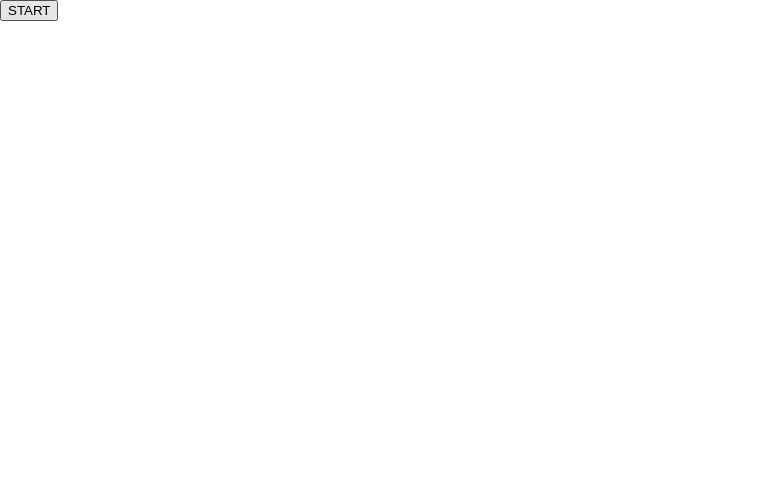
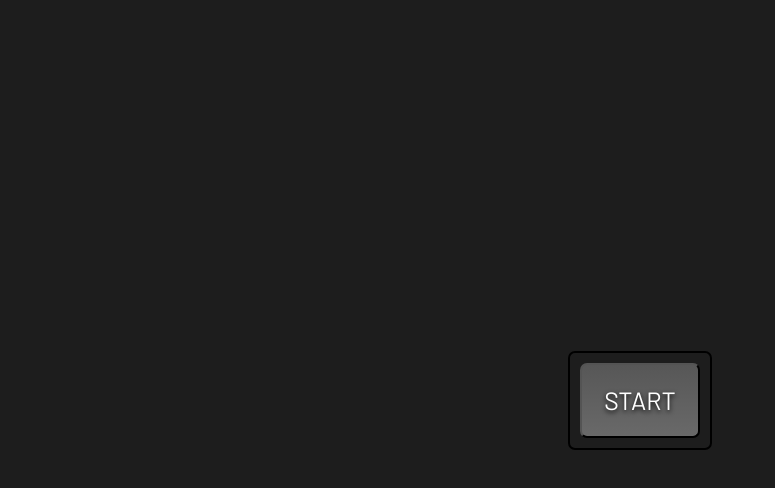
Before and after one commit to kcereno/picture-in-picture, a plain HTML site: page index.html in a window 1280 px wide. Shown: the whole page, without its empty margins (0-775 px from the left). Drawn offline with Linux system fonts and the light colour scheme.

Commit message:
Add button and background styling

```diff
--- a/style.css
+++ b/style.css
@@ -1,8 +1,46 @@
+@import url('https://fonts.googleapis.com/css2?family=Barlow&family=Roboto:wght@700&display=swap');
+
 html {
     box-sizing: border-box;
 }
 
 body {
     margin: 0;
-    min-height: 100vh;
+    height: 100vh;
+    display: flex;
+    justify-content: center;
+    align-items: center;
+    background: rgb(29, 29, 29);
 }
+
+.button-container {
+    border: 2px solid black;
+    padding: 10px;
+    border-radius: 7px;
+    box-shadow: inset 0 20px 4px -19px rgba(255, 255, 255 0.7);
+}
+
+
+button {
+    cursor: pointer;
+    outline: none;
+    width: 120px;
+    height: 75px;
+    font-family: 'Barlow', sans-serif;
+    font-size: 25px;
+    color: white;
+    text-shadow: 0 2px 5px black;
+    background: linear-gradient(to top, #696969, #575757);
+    border-color: 2px solid black;
+    border-radius: 7px;
+    box-shadow: inset 0 20px 4px -19px rgba(255, 255, 255 0.4), 0 12px 12px 0 rgba(0, 0, 0, 0.3);
+}
+
+button:hover{
+    background: linear-gradient(to bottom, #696969, #575757);
+}
+
+button:active{
+    transform: translateY(3px);
+    box-shadow: 0 6px 6px 6px 0 rgba(0, 0, 0, 0.3);
+}
```
